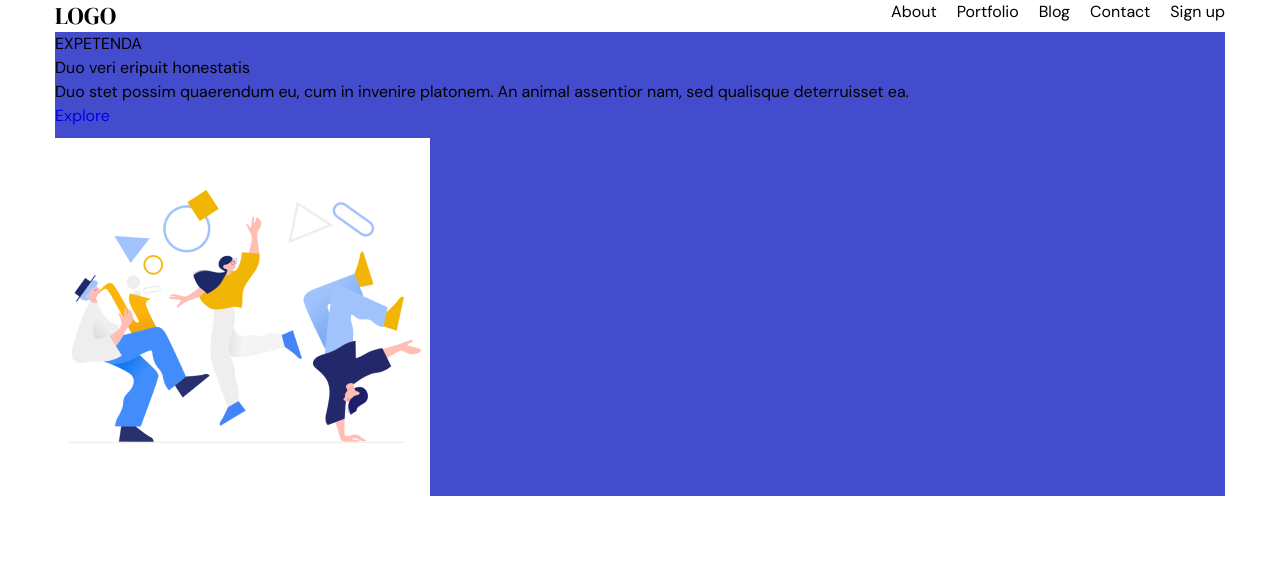
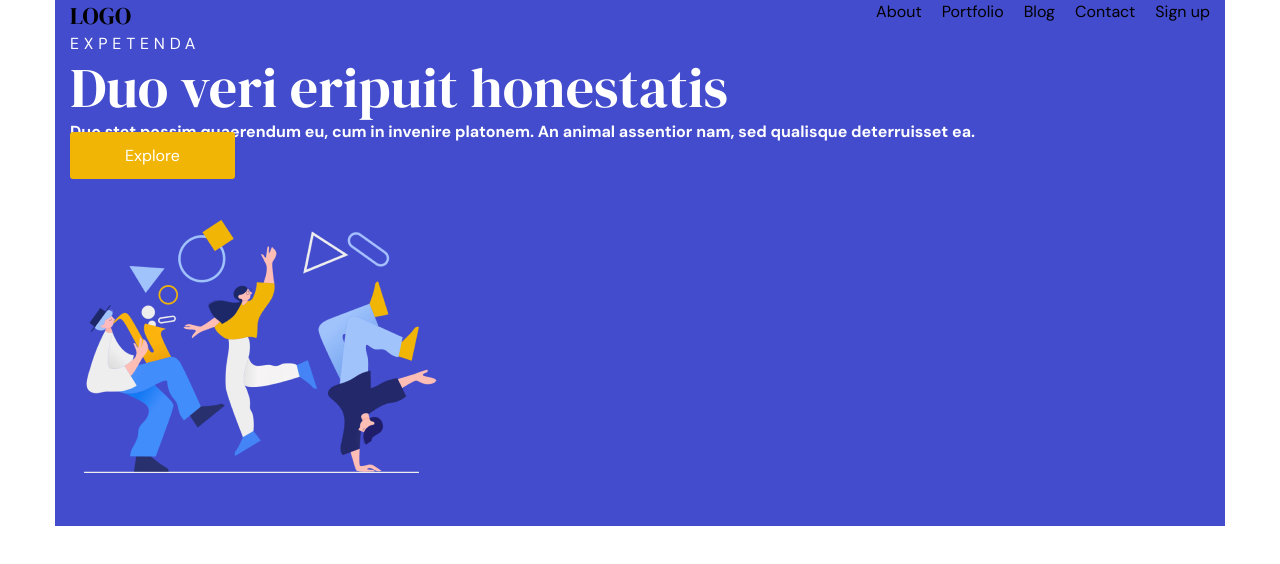
Before and after one commit to acunmedyaakademi/HomeworkFourthWeek, a plain HTML site: page index.html in a window 1280 px wide. Drawn offline with Linux system fonts and the light colour scheme.

Commit message:
hero alani

```diff
--- a/assets/css/style.css
+++ b/assets/css/style.css
@@ -83,11 +83,39 @@
     font-weight: 400;
     line-height: 32px;
 }
+.slider,header{
+  background: #434CCC;
+  padding-left: 15px;
+  padding-right: 15px;
+}
+.slider h5{
+  font-weight: 400;
+  font-size: 16px;
+  line-height: 24px;
+  color: #FFFFFF;
+  letter-spacing:0.3em;
+}
+.slider h2{
+  font-family: 'DM Serif Display', serif;
+  font-weight: 400;
+  font-size: 56px;
+  line-height: 64px;
+  color: #FFFFFF;
+}
+.slider p {
+  font-weight: 700;
+  font-size: 16px;
+  line-height: 24px;
+  color: #FFFFFF;
+}
+.explore{
+  background-color: #F1B505;
+  padding: 13px 55px 13px 55px;
+  border-radius: 3px;
+  color: #FFFFFF;
+}
 
-
-
-
-@media screen and (max-width:375px){
+@media screen and (max-width:480px){
     .container{
         width: 100%;
     }
@@ -95,5 +123,9 @@
         background-color: #F1B505;
         padding: 13px 55px 13px 55px;
         border-radius: 3px;
+        color: #FFFFFF;
+    }
+    .sliderBtn{
+      margin-top: 25px;
     }
 }
--- a/index.html
+++ b/index.html
@@ -27,21 +27,21 @@
             </nav>
         </header>
         <!--HEADER-->
-        <div class="slider" style="background: #434CCC;">
+        <div class="slider">
 
             <div class="sliderText">
-                <p>EXPETENDA</p>
-                <p>Duo veri
+                <h5>EXPETENDA</h5>
+                <h2>Duo veri
                     eripuit
-                    honestatis</p>
+                    honestatis</h2>
                 <p>Duo stet possim quaerendum eu, cum in invenire platonem. An animal assentior nam, sed qualisque
                     deterruisset ea.</p>
             </div>
-            <div class="sliderBtn" style="margin-bottom: 10px;">
+            <div class="sliderBtn">
                 <a class="explore" href="#">Explore</a>
             </div>
             <div class="SliderImg">
-                <img src="assets/img/slider.jpg" alt="">
+                <img src="assets/img/slider.png" alt="">
             </div>
         </div>
 
```
Also changed, not shown: assets/img/slider.jpg (deleted), assets/img/slider.png (added), 1 other file.
